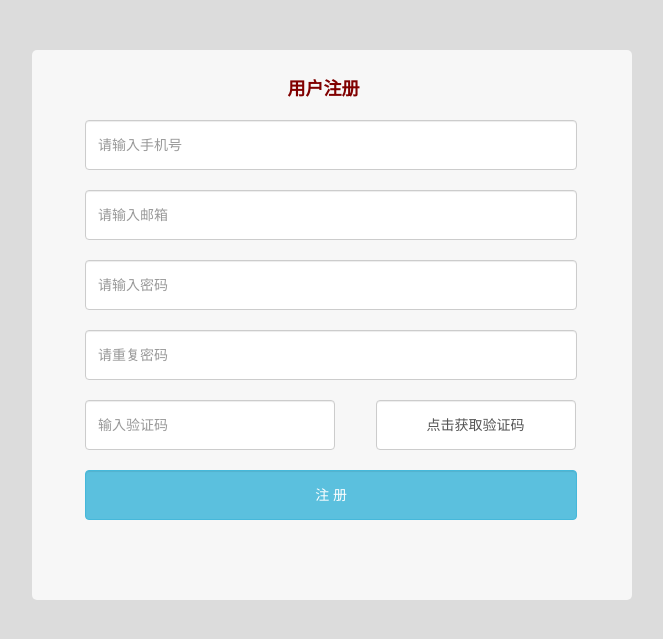
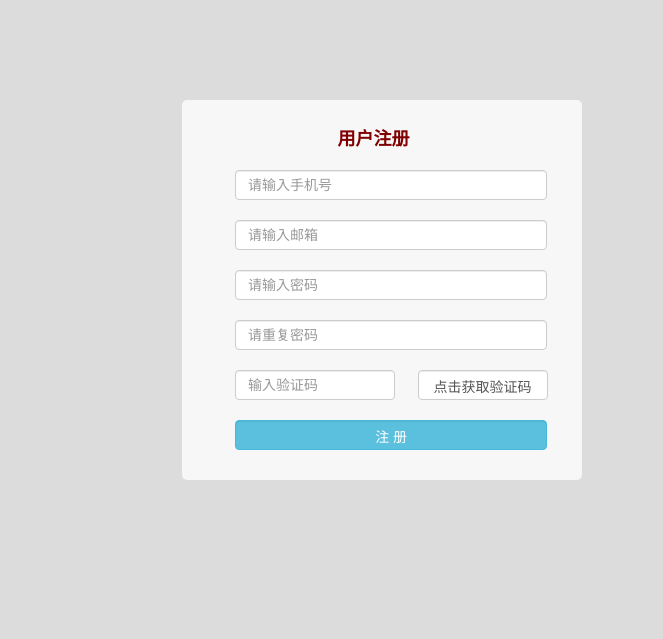
Before and after one commit to gyk1030/ACShop, a Django app: page /register/ in a window 1280 px wide. Shown: the top 639 px of the page, without its empty margins (258-921 px from the left). Run offline with Django 3.2, Linux system fonts and the light colour scheme; some libraries are stand-ins or nearby versions.

Commit message:
first commit

```diff
--- a/ac_goods/myforms.py
+++ b/ac_goods/myforms.py
@@ -1,7 +1,5 @@
 from django import forms
-from django.forms import widgets
 from django.core.exceptions import ValidationError
-from ac_order import  models
 from ac_goods.models import UnitPrice
 
 
--- a/ac_user/views.py
+++ b/ac_user/views.py
@@ -11,14 +11,15 @@ from django.contrib.auth.decorators import login_required
 from django.core.paginator import Paginator
 from django.contrib.auth import logout
 
-from ACShop.settings import FROM, SUBJECT, HOST
+from ACShop.settings import FROM, SUBJECT, HOST, APIKEY
 from common.utils import CustomBackend, gen_code_num
-# from common.authenticate import Authenticate,get_user
 from common.emails import to_send
 from common.yunpian import YunPian
 from common.pictureCode import gen_code
+from common import response_utils
 
 from django.views import View
+
 
 class UserViewset(View):
     '''注册视图'''
@@ -215,23 +216,19 @@ def send_email(request):
 
 # 发送短信验证码
 def code_auth(request):
-    info = {'stu': 101, 'msg': '发送失败'}
     if request.method == 'POST':
-        phone = request.POST.get('phone')
-        code = gen_code_num(4)  # 调用生成随机验证码
-        print(code)
         try:
+            phone = request.POST.get('phone')
+            code = gen_code_num(4)  # 调用生成随机验证码
+            print(code)
             yun_pian = YunPian('APIKEY')  # 实例化
             sms_status = yun_pian.send_sms(code, phone)  # 接收云片网发来的状态码，0表成功，其他代表错误
             if sms_status['code'] != 0:  # ==0是才成功///记着改回来
                 request.session[phone] = code
-                info['stu'], info['msg'] = 100, '发送成功'
+                return response_utils.wrapper_200()
+            return response_utils.wrapper_400('发送验证码失败')
         except Exception as e:
-            info['msg'] = '发送短信验证码失败'
-        return JsonResponse(info)
-    if request.method == 'GET':
-        return JsonResponse('请求无效')
-
+            return response_utils.wrapper_500('发送验证码失败，服务器内部错误')
 
 # 错误页面
 def error(request):
--- a/common/middleware.py
+++ b/common/middleware.py
@@ -10,6 +10,7 @@ class AuthenticateMiddleware(MiddlewareMixin):
     '''用户认证'''
     def process_request(self,request):
         user = request.user
+        print(request.path)
         if request.path in EXCEPT_URL_POST:  # 如登录、注册、忘记密码页面等包括get和post请求的全部放行
             return None
         for i in EXCEPT_URL_GET:  # 部分页面只放行get请求
--- a/templates/ac_user/register.html
+++ b/templates/ac_user/register.html
@@ -14,13 +14,13 @@
         }
 
         .box {
-            width: 600px;
-            height: 550px;
+            width: 400px;
+            height: 380px;
             background-color: #f7f7f7;
             position: absolute;
             left: 50%;
-            margin-top: 50px; /* 高度的一半 */
-            margin-left: -350px; /* 宽度的一半 */
+            margin-top: 100px; /* 高度的一半 */
+            margin-left: -200px; /* 宽度的一半 */
             padding-left: 53px;
             padding-top: 20px;
             border-radius: 5px;
@@ -28,7 +28,7 @@
 
         .form-control {
             width: 90%;
-            height: 50px;
+            height: 30px;
             margin-top: 20px;
         }
 
@@ -75,10 +75,10 @@
         {#        <div class="form-group">#}
         <div class="row">
             <div class="col-md-6" style="padding-right: 0">
-                <input style="width: 250px" class="form-control valid_code" required placeholder="输入验证码" name="code">
+                <input style="width: 160px" class="form-control valid_code" required placeholder="输入验证码" name="code">
             </div>
-            <div class="col-md-6" style="padding-left: 17px">
-                <button type="button" class="form-control" style=" height:50px; width:200px " id="code_btn">点击获取验证码
+            <div class="col-md-6" style="padding-left: 9px">
+                <button type="button" class="form-control" style=" height:30px; width:130px " id="code_btn">点击获取验证码
                 </button>
             </div>
         </div>
--- /dev/null
+++ b/test.py
@@ -0,0 +1,5 @@
+
+def a(z=None):
+    print(z)
+
+a(z={1:2})
```
Also changed, not shown: ACShop/settings.py (+3 -5 lines), ac_goods/views.py (+0 -46 lines), common/authenticate.py (deleted, +0 -21 lines), common/response_utils.py (added, +24 -0 lines), 1 other file.
